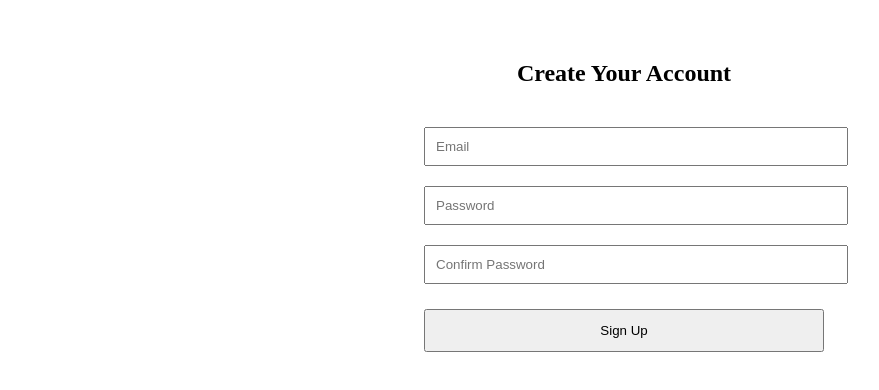
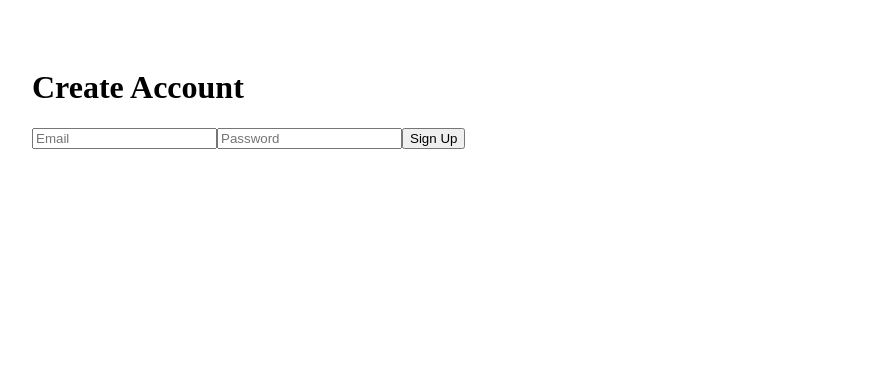
Before and after one commit to nextwaveaisuite/nextforge-proplus, a Next.js app: page /signup in a window 1280 px wide. Shown: the top 390 px of the page, without its empty margins (16-895 px from the left). Built offline with nearby package versions, Linux system fonts and the light colour scheme.

Commit message:
page.tsx

```diff
--- a/src/app/signup/page.tsx
+++ b/src/app/signup/page.tsx
@@ -1,74 +1,28 @@
 "use client";
-
 import { useState } from "react";
 
 export default function SignupPage() {
   const [email, setEmail] = useState("");
   const [password, setPassword] = useState("");
-  const [confirm, setConfirm] = useState("");
-  const [error, setError] = useState("");
 
-  async function handleSignup(e: any) {
-    e.preventDefault();
-    setError("");
-
-    if (password !== confirm) {
-      setError("Passwords do not match.");
-      return;
-    }
-
+  async function submit() {
     const res = await fetch("/api/auth/signup", {
       method: "POST",
-      body: JSON.stringify({ email, password }),
+      body: JSON.stringify({ email, password })
     });
 
-    const data = await res.json();
-
-    if (!data.success) {
-      setError(data.error);
-    } else {
-      window.location.href = "/login";
-    }
+    if (res.ok) window.location.href = "/dashboard";
   }
 
   return (
-    <div style={{ maxWidth: 400, margin: "60px auto", textAlign: "center" }}>
-      <h2>Create Your Account</h2>
-
-      <form onSubmit={handleSignup}>
-        <input
-          type="email"
-          placeholder="Email"
-          required
-          style={{ width: "100%", padding: 10, marginTop: 20 }}
-          onChange={(e) => setEmail(e.target.value)}
-        />
-
-        <input
-          type="password"
-          placeholder="Password"
-          required
-          style={{ width: "100%", padding: 10, marginTop: 20 }}
-          onChange={(e) => setPassword(e.target.value)}
-        />
-
-        <input
-          type="password"
-          placeholder="Confirm Password"
-          required
-          style={{ width: "100%", padding: 10, marginTop: 20 }}
-          onChange={(e) => setConfirm(e.target.value)}
-        />
-
-        {error && <p style={{ color: "red" }}>{error}</p>}
-
-        <button
-          style={{ width: "100%", padding: 12, marginTop: 25 }}
-          type="submit"
-        >
-          Sign Up
-        </button>
-      </form>
+    <div style={{ padding: 40 }}>
+      <h1>Create Account</h1>
+      <input placeholder="Email" value={email}
+        onChange={(e) => setEmail(e.target.value)} />
+      <input placeholder="Password" type="password"
+        value={password}
+        onChange={(e) => setPassword(e.target.value)} />
+      <button onClick={submit}>Sign Up</button>
     </div>
   );
 }
```
